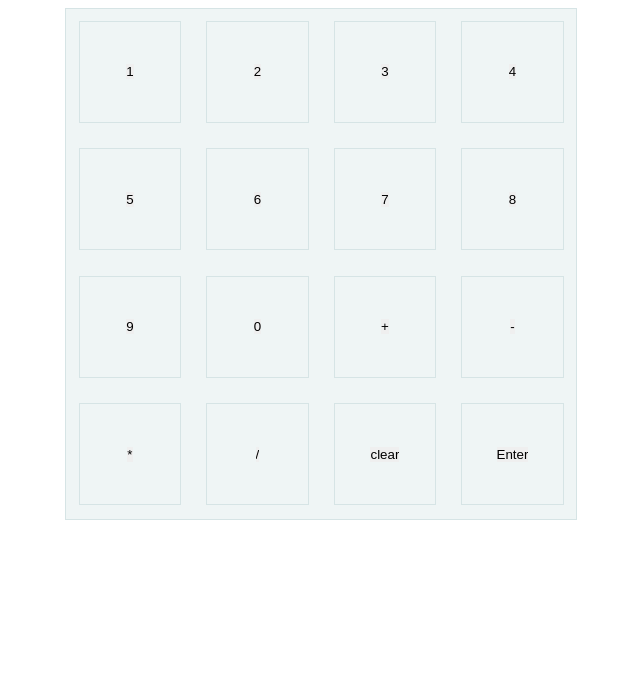
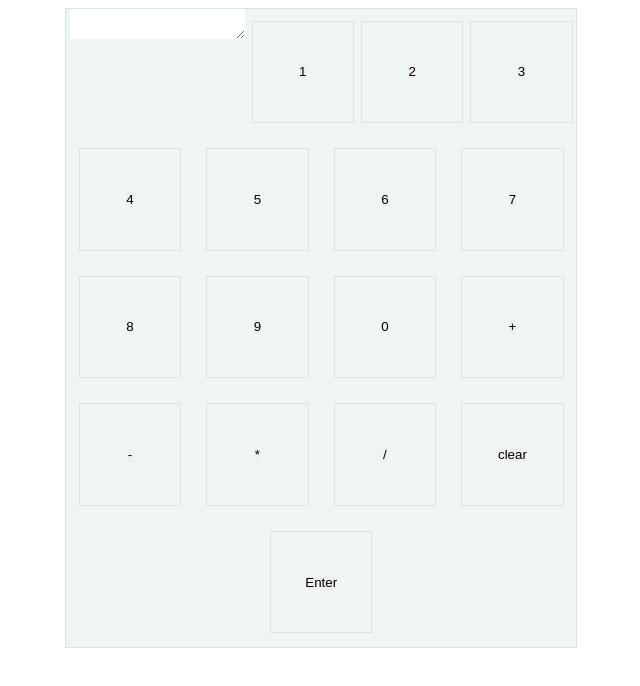
Before and after one commit to bigezwest/calculator, a plain HTML site: page index.html in a window 1280 px wide. Shown: the whole page, without its empty margins (314-954 px from the left). Drawn offline with Linux system fonts and the light colour scheme.

Commit message:
chore(textarea): Add to index.html
* Add a textarea to display calculator operations.
* Adjust height of container

```diff
--- a/css/styles.css
+++ b/css/styles.css
@@ -29,7 +29,7 @@ body {
     flex-wrap: wrap;
     flex-direction: row;
     width: 40vw;
-    height: 40vw;
+    height: 50vw;
     border: .1rem solid #D6E4E5;
     background-color: #EFF5F5;
 }
--- a/index.html
+++ b/index.html
@@ -10,6 +10,9 @@
 
     <main>
         <div id="container">
+            <div id="result">
+                <textarea readonly></textarea>
+            </div>
             <div class="flex-button">
                 <input type="button" value="1">
             </div>
```
